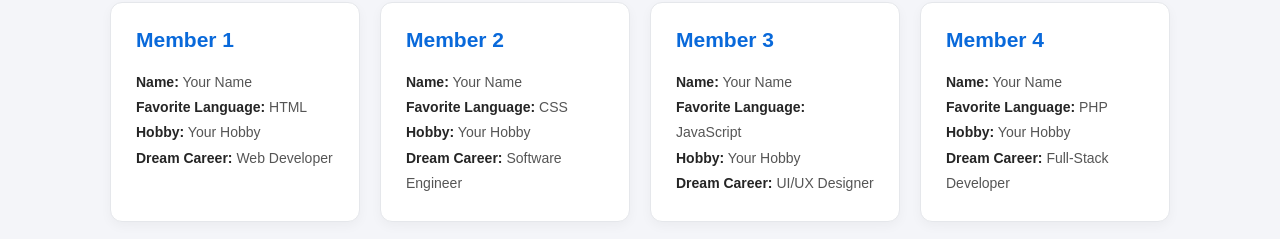
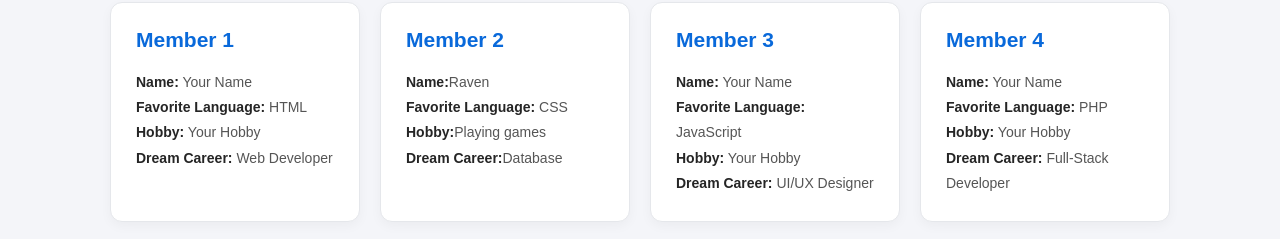
Before and after one commit to JloCbrd/git-practice, a plain HTML site: page index.html in a window 1280 px wide. Shown: the part 192-431 px from the top of the page. Drawn offline with Linux system fonts and the light colour scheme.

Commit message:
added info's

```diff
--- a/index.html
+++ b/index.html
@@ -28,10 +28,10 @@
         <!-- Member 2 -->
         <div class="team-card">
             <h2>Member 2</h2>
-            <p><strong>Name:</strong> Your Name</p>
+            <p><strong>Name:</strong>Raven</p>
             <p><strong>Favorite Language:</strong> CSS</p>
-            <p><strong>Hobby:</strong> Your Hobby</p>
-            <p><strong>Dream Career:</strong> Software Engineer</p>
+            <p><strong>Hobby:</strong>Playing games</p>
+            <p><strong>Dream Career:</strong>Database</p>
         </div>
 
         <!-- Member 3 -->
```
